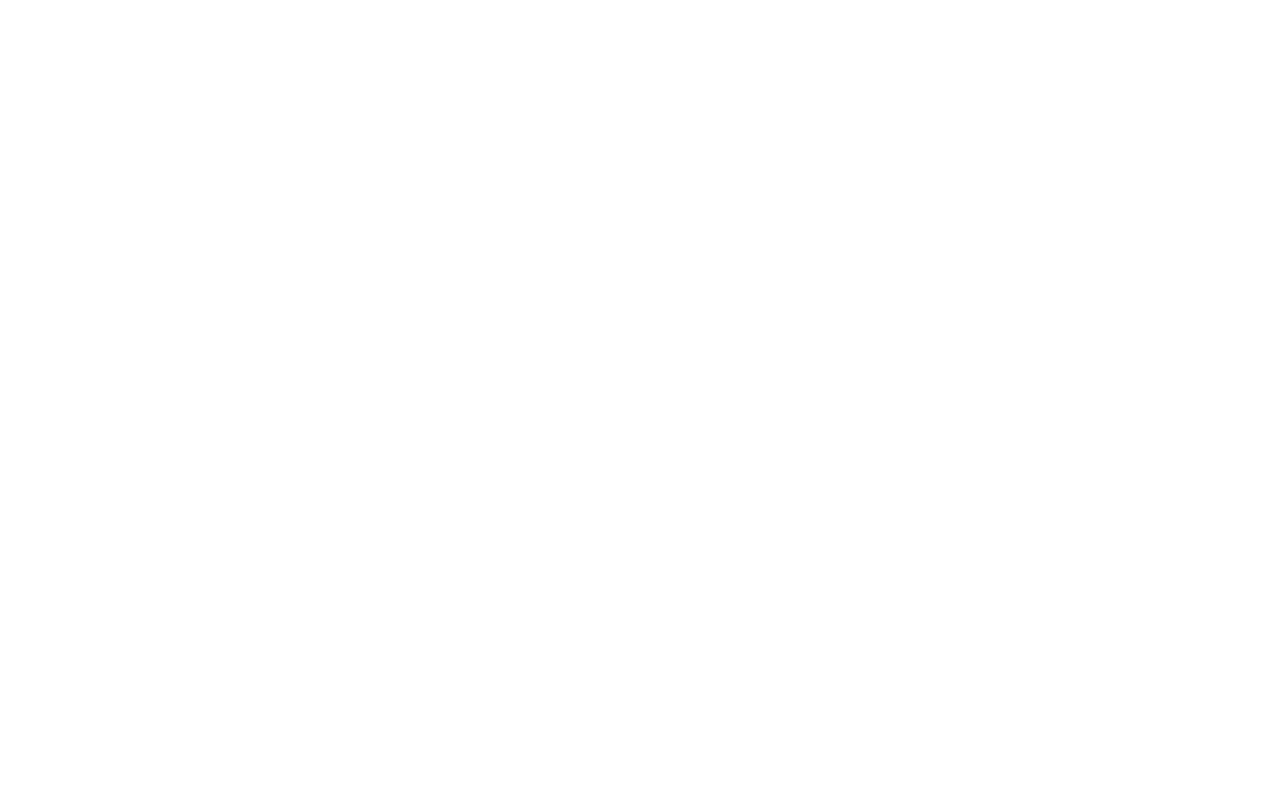
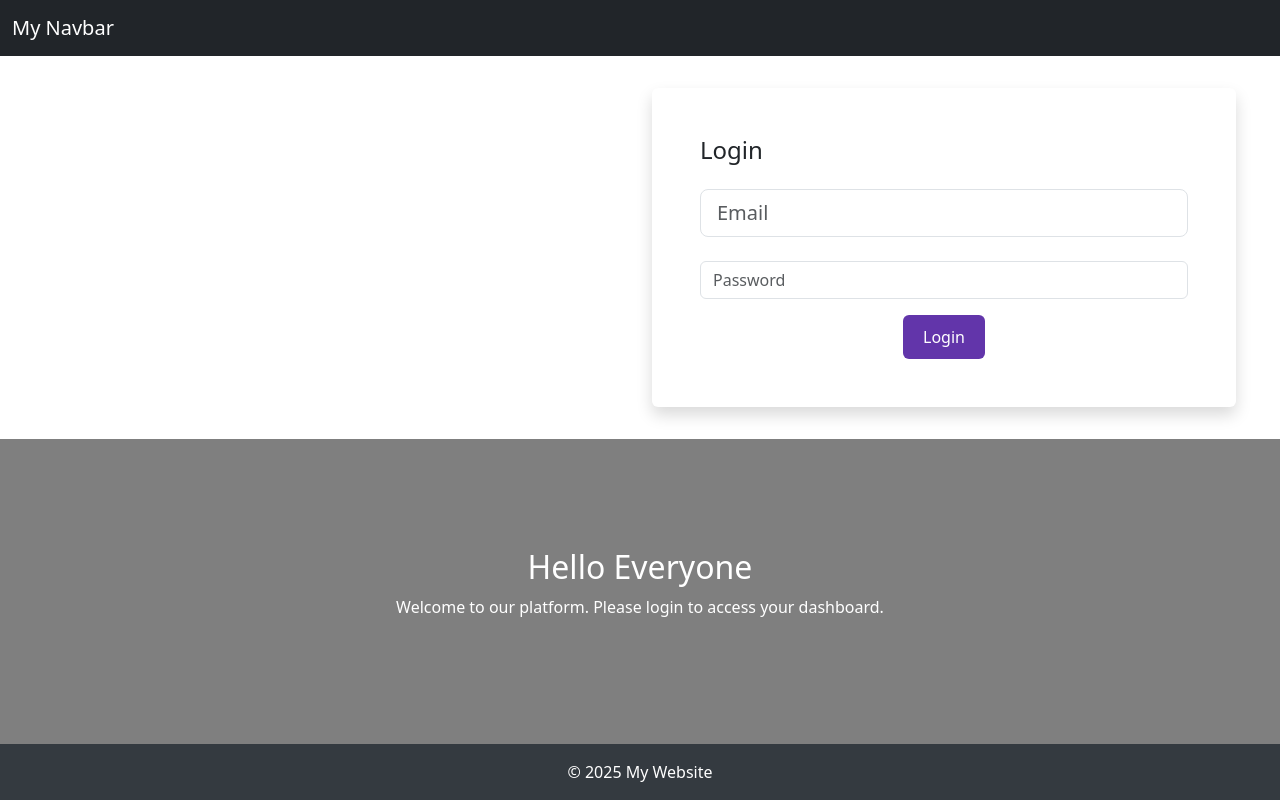
Before and after one commit to Nkhou/plateforme_e-learning, a React (Vite) app in the folder frontend/my-app/: page / in a window 1280 px wide. Before the commit this address had no page. Built offline with nearby package versions, Linux system fonts and the light colour scheme.

Commit message:
root page create

```diff
--- a/frontend/my-app/src/App.css
+++ b/frontend/my-app/src/App.css
@@ -1,9 +1,18 @@
+
+/* App.css */
+html, body {
+  margin: 0;
+  padding: 0;
+  width: 100%;
+  height: 100%;
+  overflow-x: hidden; /* Prevent horizontal scroll */
+}
 
 #root {
-  max-width: 1280px;
-  margin: 0 auto;
-  padding: 2rem;
-  text-align: center;
+  width: 100%;
+  height: 100%;
+  position: relative;
+  overflow: hidden; /* Contain all content */
 }
 
 .logo {
@@ -18,6 +27,142 @@
 .logo.react:hover {
   filter: drop-shadow(0 0 2em #61dafbaa);
 }
+/* FirstPage.css */
+.full-page-container {
+  display: flex;
+  flex-direction: column;
+  min-height: 100vh;
+  width: 100vw;
+  margin: 0;
+  padding: 0;
+  overflow-x: hidden;
+}
+
+.navbar-custom {
+  width: 100%;
+  flex-shrink: 0;
+}
+
+.main-layout {
+  flex: 1;
+  display: flex;
+  flex-direction: column;
+}
+
+.login-section {
+  padding: 2rem;
+  z-index: 2; /* Ensure login appears above background */
+}
+
+.login-container {
+  max-width: 100%;
+}
+
+.login-btn {
+  background-color: #6235aa;
+  color: white;
+  border: none;
+  padding: 10px 20px;
+}
+
+.login-btn:hover {
+  background-color: #4d2a88;
+}
+
+.content-section {
+  flex: 1;
+  position: relative;
+}
+
+.content-background {
+  position: absolute;
+  top: 0;
+  left: 0;
+  right: 0;
+  bottom: 0;
+  background-size: cover;
+  background-position: center;
+  z-index: 1;
+}
+
+.content-overlay {
+  position: absolute;
+  top: 0;
+  left: 0;
+  right: 0;
+  bottom: 0;
+  background-color: rgba(0, 0, 0, 0.5); /* Semi-transparent overlay */
+  color: white;
+  display: flex;
+  flex-direction: column;
+  justify-content: center;
+  align-items: center;
+  padding: 2rem;
+  text-align: center;
+}
+
+
+
+/* Responsive adjustments */
+@media (max-width: 768px) {
+  .login-section {
+    padding: 1rem;
+  }
+
+  .login-container {
+    padding: 0;
+  }
+}
+
+/* FirstPage.css */
+.full-page-container {
+  display: flex;
+  flex-direction: column;
+  min-height: 100vh;
+  width: 100vw;
+  margin: 0;
+  padding: 0;
+  overflow-x: hidden;
+}
+
+
+
+.navbar-custom {
+  width: 100%;
+  flex-shrink: 0; /* Prevent navbar from shrinking */
+}
+
+.main-content {
+  flex: 1;
+  overflow-y: auto; /* Only allow vertical scrolling if needed */
+  padding: 1rem;
+  width: 100%;
+  box-sizing: border-box; /* Include padding in width */
+}
+
+.footer-custom {
+  width: 100%;
+  flex-shrink: 0; /* Prevent footer from shrinking */
+  background-color: #343a40;
+  color: white;
+  text-align: center;
+  padding: 1rem 0;
+}
+
+/* Ensure all elements stay within bounds */
+* {
+  box-sizing: border-box;
+}
+.login-btn {
+  background-color: #6235aa;
+  color: white;
+  border: none;
+}
+
+.login-btn:hover {
+  background-color: #4d2a88;
+}
+
 
 @keyframes logo-spin {
   from {
--- a/frontend/my-app/src/App.tsx
+++ b/frontend/my-app/src/App.tsx
@@ -3,7 +3,10 @@ import Login from "./component/user/login";
 import SignUp from "./component/user/sigUnp";
 import Dashboard from "./component/dashboard/dashboard";
 import AuthGuard from "./layout";
+import NotFound from "./notFound";
 import axios from "axios";
+import FirstPage from "./component/user/firstPage";
+import './App.css';
 
 function App() {
   axios.defaults.withCredentials = true;
@@ -12,6 +15,7 @@ function App() {
     <BrowserRouter>
       <Routes>
         <Route path="/login" element={<Login />} />
+        <Route path="/" element={<FirstPage />} />
         <Route
           path="/dashboard"
           element={
@@ -28,6 +32,7 @@ function App() {
             </AuthGuard>
           }
         />
+        <Route path="*" element={<NotFound />} />
       </Routes>
     </BrowserRouter>
   );
--- /dev/null
+++ b/frontend/my-app/src/component/user/firstPage.tsx
@@ -0,0 +1,112 @@
+import React from 'react';
+import { Container, Navbar, Form } from 'react-bootstrap';
+import { useState } from 'react';
+import 'bootstrap/dist/css/bootstrap.min.css';
+import { MDBContainer, MDBRow, MDBCol } from 'mdb-react-ui-kit';
+import { useNavigate } from 'react-router-dom';
+import axios from 'axios';
+
+
+function FirstPage() {
+  const [email, setEmail] = useState('');
+  const [password, setPassword] = useState('');
+  const [error, setError] = useState('');
+  const navigate = useNavigate();
+
+  const handleEmail = (event: React.ChangeEvent<HTMLInputElement>) => {
+    setEmail(event.target.value);
+  };
+
+  const handlePassword = (event: React.ChangeEvent<HTMLInputElement>) => {
+    setPassword(event.target.value);
+  };
+
+  const handleSubmit = (event: React.FormEvent) => {
+    event.preventDefault();
+    axios.post('http://localhost:8000/api/login/', {
+      email: email,
+      password: password
+    }, { withCredentials: true })
+      .then(() => navigate('/dashboard/'))
+      .catch(error => {
+        const errorMsg = typeof error.response?.data === 'string'
+          ? error.response.data
+          : error.response?.data?.error || error.message;
+        setError(errorMsg);
+      });
+  };
+
+  return (
+    <div className="full-page-container">
+      {/* Navbar - fixed at top */}
+      <Navbar bg="dark" variant="dark" expand="lg" className="navbar-custom">
+        <Container fluid>
+          <Navbar.Brand>My Navbar</Navbar.Brand>
+        </Container>
+      </Navbar>
+
+      {/* Main content area */}
+      <div className="main-layout">
+        {/* Login section - top right */}
+        <div className="login-section">
+          <MDBContainer className="login-container">
+            <MDBRow className="justify-content-end">
+              <MDBCol md="6">
+                <div className='shadow p-5 rounded bg-white'>
+                  <h4 className='mb-4'>Login</h4>
+                  <form onSubmit={handleSubmit}>
+                    <input
+                      className='form-control form-control-lg mb-4'
+                      placeholder="Email"
+                      type="email"
+                      value={email}
+                      onChange={handleEmail}
+                    />
+                    <Form.Group className="mb-3" controlId="formBasicPassword">
+                      <Form.Control
+                        type="password"
+                        placeholder="Password"
+                        value={password}
+                        onChange={handlePassword}
+                      />
+                      <Form.Text className="text-danger">
+                        {error}
+                      </Form.Text>
+                    </Form.Group>
+                    <div className="text-center">
+                      <button
+                        type="submit"
+                        className="btn login-btn"
+                      >
+                        Login
+                      </button>
+                    </div>
+                  </form>
+                </div>
+              </MDBCol>
+            </MDBRow>
+          </MDBContainer>
+        </div>
+
+        {/* Content section with background */}
+        <div className="content-section">
+          <div className="content-background">
+            <div className="content-overlay">
+              <h2>Hello Everyone</h2>
+              <p>Welcome to our platform. Please login to access your dashboard.</p>
+            </div>
+          </div>
+        </div>
+      </div>
+
+      {/* Footer - fixed at bottom */}
+      <footer className="footer-custom">
+        <Container fluid>
+          <p className="mb-0">&copy; 2025 My Website</p>
+        </Container>
+      </footer>
+    </div>
+  );
+}
+
+export default FirstPage;
--- a/frontend/my-app/src/component/user/sigUnp.tsx
+++ b/frontend/my-app/src/component/user/sigUnp.tsx
@@ -43,7 +43,6 @@ function SignUp() {
             setFile(null);
             return;
         }
-
         setError('');
         setFile(selectedFile);
 
--- a/frontend/my-app/src/index.css
+++ b/frontend/my-app/src/index.css
@@ -60,6 +60,7 @@ button:focus-visible {
   outline: 4px auto -webkit-focus-ring-color;
 }
 
+
 @media (prefers-color-scheme: light) {
   :root {
     color: #213547;
--- /dev/null
+++ b/frontend/my-app/src/notFound.tsx
@@ -0,0 +1,13 @@
+import { useState, useEffect } from "react";
+import { useNavigate } from 'react-router-dom';
+import axios from "axios";
+
+const NotFound = () => {
+    return (
+        <div>
+            <h1>Not Found 404</h1>
+        </div>
+    )
+}
+
+export default NotFound;
```
Also changed, not shown: 1 other file (tests, documents, lock files or other folders).
